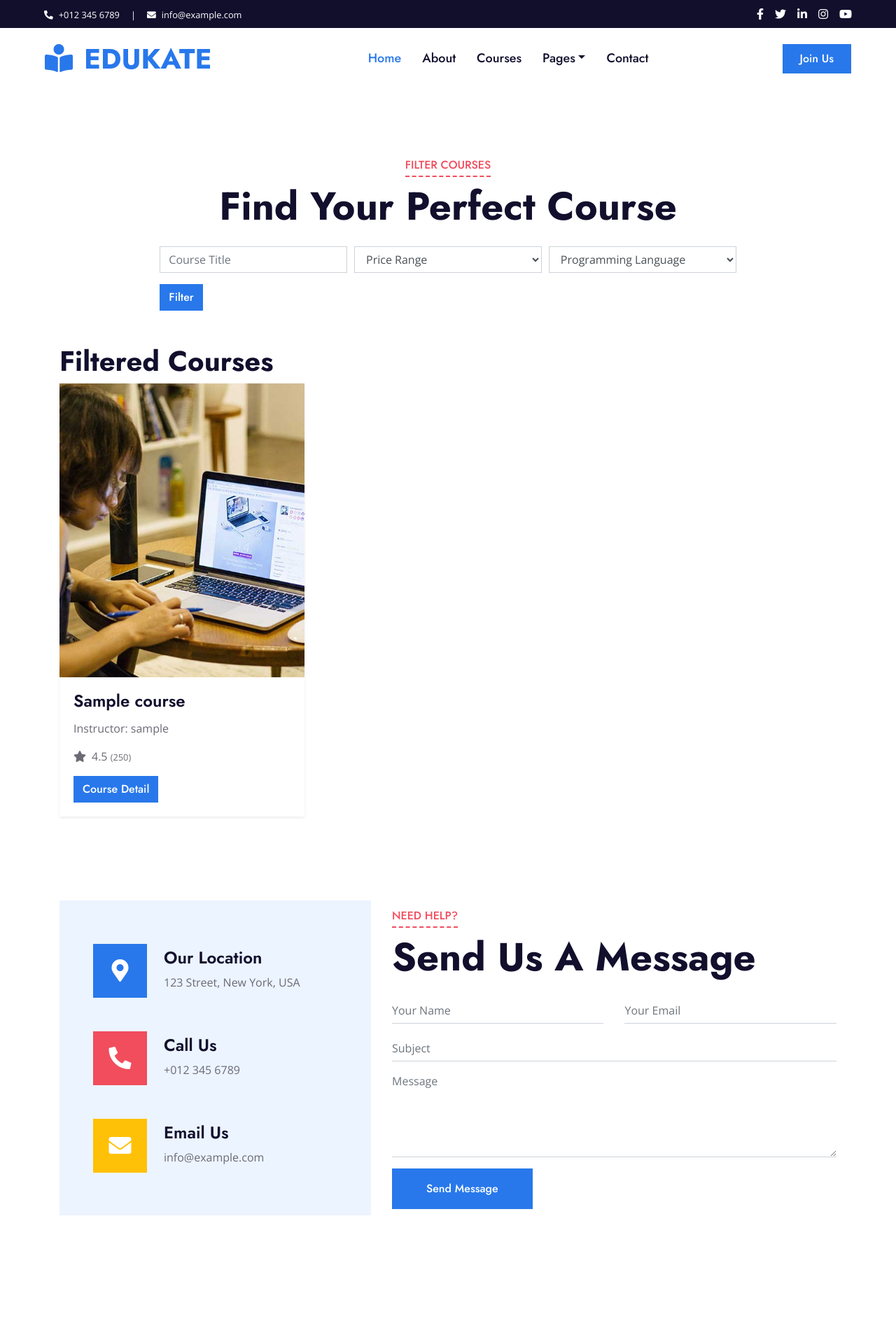
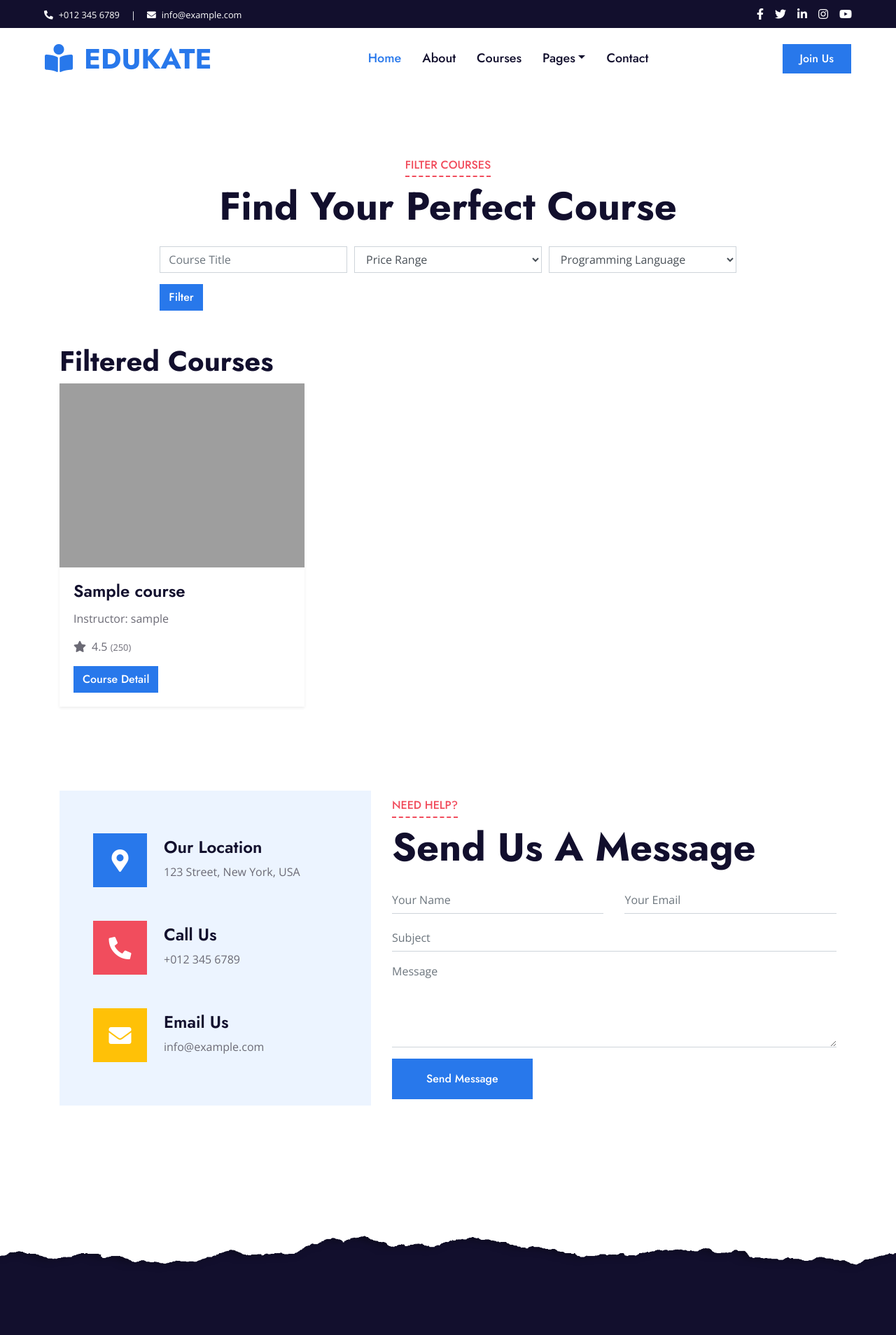
Before and after one commit to kosvish/fast_api_online_course_platform, a FastAPI app: template templates/courses/main.html in a window 1280 px wide. Shown: the top 1908 px of the page at 70% size. Run offline with FastAPI, Linux system fonts and the light colour scheme; the template is opened without the code that fills it: most values are stand-ins (such as "Sample title", 1, 10 or a date in 2020); parts of the project's set-up code (start-up, migrations or seed data) failed here and were passed over; some libraries are stand-ins or nearby versions; grey boxes are pictures that could not be loaded.

Commit message:
adding course image into html template

```diff
--- a/templates/courses/main.html
+++ b/templates/courses/main.html
@@ -51,7 +51,7 @@
         {% for course in courses %}
         <div class="col-md-4 mb-4">
             <div class="card border-0 shadow-sm">
-                <img class="card-img-top" src="{{ url_for('static', path='img/courses-1.jpg') }}"
+                <img class="card-img-top" src="{{ url_for('static', path=course.image_path) }}"
                      alt="{{ course.title }}">
                 <div class="card-body">
                     <h4 class="card-title">{{ course.title }}</h4>
```
